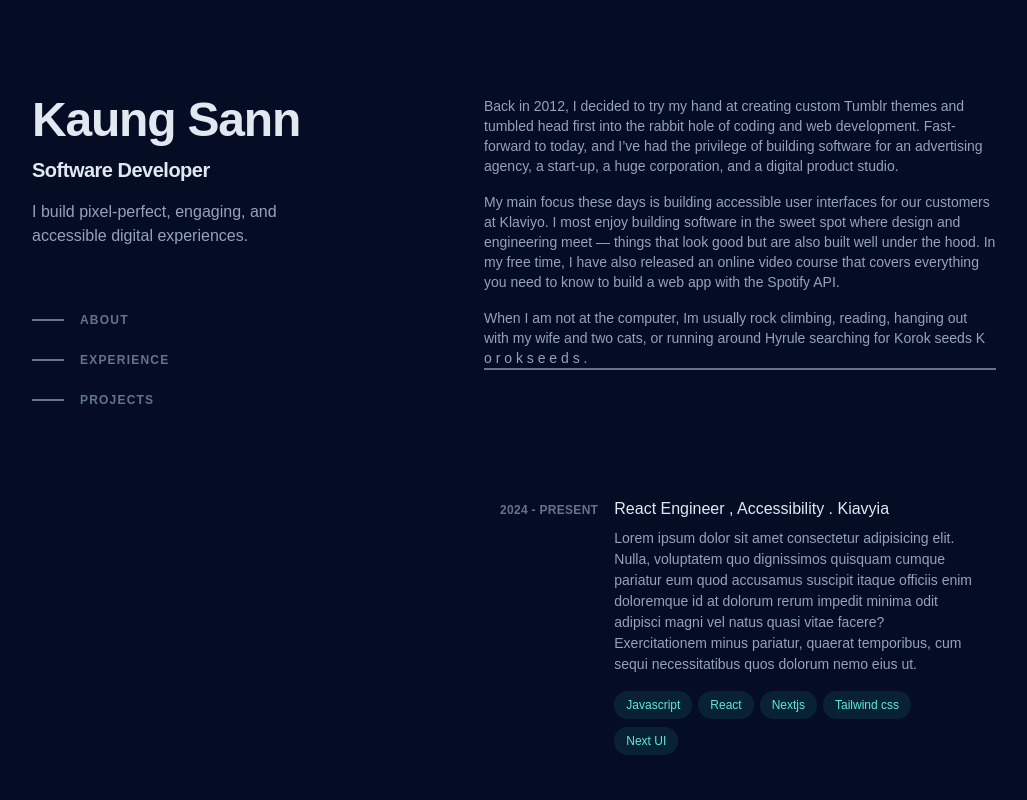
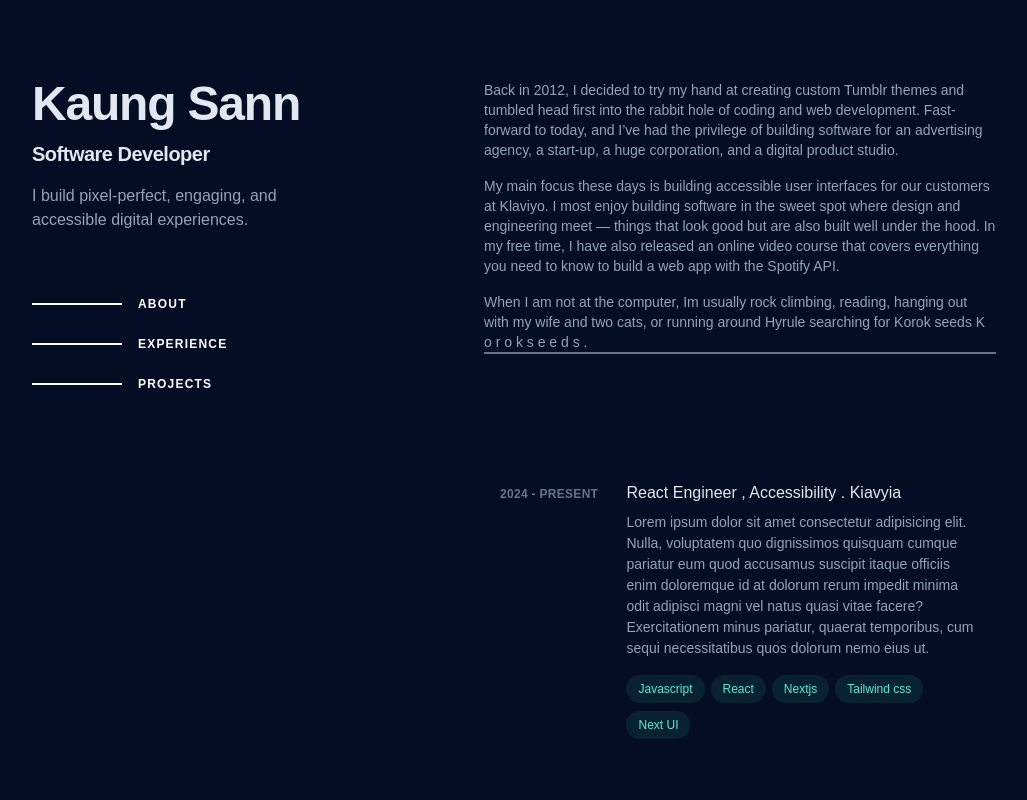
Before and after one commit to kaungsann/Porfolio-2, a React (Vite) app: page / in a window 1280 px wide. Shown: the top 800 px of the page, without its empty margins (144-1171 px from the left). Built offline with nearby package versions, Linux system fonts and the light colour scheme; some icons are missing; a web font is replaced by a local one.

Commit message:
add animate in nav bar and animate icon

```diff
--- a/src/App.css
+++ b/src/App.css
@@ -34,20 +34,40 @@ body {
   color: #4fd1c5;
 }
 
-/* .line-animate {
-  animation: expandLine 0.5s forwards;
-}
-
-.text-animate {
-  animation: changeBackground 0.5s forwards;
-} */
-
 .line-animate {
-  width: 28px; /* Adjust as necessary */
-  transition: width 0.3s ease-in-out;
+  width: 90px;
+  height: 2px;
+  transition: width 0.5s;
 }
 
 .text-animate {
   color: white;
-  transition: color 0.3s ease-in-out;
+  transition: color 0.51s;
 }
+/* .line-animate {
+  animation: lineGrow 0.5s forwards;
+}
+
+.text-animate {
+  animation: textFadeIn 0.5s forwards;
+}
+
+@keyframes lineGrow {
+  from {
+    width: 8px;
+    color: slategray;
+  }
+  to {
+    width: 24px;
+    color: white;
+  }
+}
+
+@keyframes textFadeIn {
+  from {
+    color: slategray;
+  }
+  to {
+    color: white;
+  }
+} */
--- a/src/App.jsx
+++ b/src/App.jsx
@@ -1,5 +1,6 @@
 // import { useState } from "react";
 import "./App.css";
+// import BlackHole from "./components/BlackHoleComponent/BlackHole";
 import Home from "./pages/Home";
 
 function App() {
@@ -94,6 +95,7 @@ function App() {
       <div>
         <Home />
       </div>
+      {/* <BlackHole /> */}
     </>
   );
 }
--- a/src/pages/Home.jsx
+++ b/src/pages/Home.jsx
@@ -1,20 +1,36 @@
 import { Icon } from "@iconify/react";
 import { useEffect, useRef, useState } from "react";
-// import BlackHole from "../components/BlackHoleComponent/BlackHole";
-// import { useState } from "react";
 
 function Home() {
+  const [isAboutVisible, setIsAboutVisible] = useState(false);
   const [isExperienceVisible, setIsExperienceVisible] = useState(false);
+  const [isProjectsVisible, setIsProjectsVisible] = useState(false);
+
+  const aboutRef = useRef(null);
   const experienceRef = useRef(null);
+  const projectsRef = useRef(null);
 
   const handleScroll = () => {
+    const aboutSection = aboutRef.current;
     const experienceSection = experienceRef.current;
+    const projectsSection = projectsRef.current;
+
+    if (aboutSection) {
+      const rect = aboutSection.getBoundingClientRect();
+      const isVisible = rect.top < window.innerHeight && rect.bottom >= 0;
+      setIsAboutVisible(isVisible);
+    }
+
     if (experienceSection) {
       const rect = experienceSection.getBoundingClientRect();
-      const isVisible = rect.top < window.innerHeight && rect.bottom >= 0;
+      const isVisible = rect.top + 800 < window.innerHeight && rect.bottom >= 0;
+      setIsExperienceVisible(isVisible);
+    }
 
-      console.log("is visible", isVisible);
-      setIsExperienceVisible(isVisible);
+    if (projectsSection) {
+      const rect = projectsSection.getBoundingClientRect();
+      const isVisible = rect.top + 800 < window.innerHeight && rect.bottom >= 0;
+      setIsProjectsVisible(isVisible);
     }
   };
 
@@ -25,13 +41,23 @@ function Home() {
       window.removeEventListener("scroll", handleScroll);
     };
   }, []);
+
+  useEffect(() => {
+    console.log("isAboutVisible changed:", isAboutVisible);
+  }, [isAboutVisible]);
+
+  useEffect(() => {
+    console.log("isExperienceVisible changed:", isExperienceVisible);
+  }, [isExperienceVisible]);
+
+  useEffect(() => {
+    console.log("isProjectsVisible changed:", isProjectsVisible);
+  }, [isProjectsVisible]);
   return (
-    <>
-      {/* {showHole && <BlackHole />} */}
-
+    <div className="relative">
       <div className="lg:w-4/5 grid grid-cols-1 lg:grid-cols-2 mx-auto relative">
         {/* title page */}
-        <div className="mt-10 lg:mt-24 md:mt-16 mx-4 md:mx-6 lg:mx-0 xl:ml-12 lg:fixed">
+        <div className="mt-10 lg:mt-20 md:mt-16 mx-6 lg:mx-0 xl:ml-12 lg:fixed">
           <header>
             <div>
               <h1 className="text-4xl font-bold tracking-tight text-slate-200 sm:text-5xl">
@@ -47,35 +73,57 @@ function Home() {
               <nav aria-label="">
                 <ul className="mt-16 hidden lg:block">
                   <li className="mb-6 flex items-center">
-                    <span className="line w-8 h-0.5 bg-slate-500"></span>
-                    <span className="nav-text text-xs font-bold uppercase tracking-widest text-slate-500 group-hover:text-slate-200 group-focus-visible:text-slate-200 ml-4">
+                    <span
+                      className={`line   ${
+                        isAboutVisible
+                          ? "line-animate bg-white"
+                          : "bg-slate-500 w-8 h-0.5"
+                      }`}
+                    ></span>
+                    <span
+                      className={`nav-text text-xs font-bold uppercase tracking-widest  group-hover:text-slate-200 group-focus-visible:text-slate-200 ml-4 ${
+                        isAboutVisible ? "text-animate" : "text-slate-500"
+                      }`}
+                    >
                       About
                     </span>
                   </li>
                   <li className="mb-6 flex items-center">
                     <span
-                      className={`line w-8 h-0.5 bg-slate-500 ${
-                        isExperienceVisible ? "line-animate" : ""
+                      className={`line   ${
+                        isExperienceVisible
+                          ? "line-animate bg-white"
+                          : "bg-slate-500 w-8 h-0.5"
                       }`}
                     ></span>
                     <span
-                      className={`nav-text text-xs font-bold uppercase tracking-widest text-slate-500 group-hover:text-slate-200 group-focus-visible:text-slate-200 ml-4 ${
-                        isExperienceVisible ? "text-animate" : ""
+                      className={`nav-text text-xs font-bold uppercase tracking-widest  group-hover:text-slate-200 group-focus-visible:text-slate-200 ml-4 ${
+                        isExperienceVisible ? "text-animate" : "text-slate-500"
                       }`}
                     >
                       EXPERIENCE
                     </span>
                   </li>
                   <li className="mb-6 flex items-center">
-                    <span className="line w-8 h-0.5 bg-slate-500"></span>
-                    <span className="nav-text text-xs font-bold uppercase tracking-widest text-slate-500 group-hover:text-slate-200 group-focus-visible:text-slate-200 ml-4">
+                    <span
+                      className={`line   ${
+                        isProjectsVisible
+                          ? "line-animate bg-white"
+                          : "bg-slate-500 w-8 h-0.5"
+                      }`}
+                    ></span>
+                    <span
+                      className={`nav-text text-xs font-bold uppercase tracking-widest  group-hover:text-slate-200 group-focus-visible:text-slate-200 ml-4 ${
+                        isProjectsVisible ? "text-animate" : "text-slate-500"
+                      }`}
+                    >
                       PROJECTS
                     </span>
                   </li>
                 </ul>
               </nav>
             </div>
-            <ul className="flex mt-8 lg:mt-40 items-center">
+            <ul className="flex mt-8 lg:mt-40  items-center">
               <li className="mr-5 text-3xl shrink-0">
                 <Icon icon="mdi:github" className="text-slate-500" />
               </li>
@@ -100,9 +148,9 @@ function Home() {
           </header>
         </div>
         {/* Scroll Page */}
-        <div className="mt-10 lg:mt-24 md:mt-16 md:mx-6 mx-4 lg:ml-[500px] lg:mt-18 lg:w-full">
+        <div className="mt-10 lg:mt-20 md:mt-16 mx-6 lg:ml-[500px] lg:mt-18 lg:w-full">
           <main>
-            <section className="border-b-2 border-b-slate-500">
+            <section className="border-b-2 border-b-slate-500" ref={aboutRef}>
               <h2 className="lg:hidden my-8 font-bold text-md text-slate-200 py-6 opacity-90 sticky top-0 bg-[#050d24]">
                 About
               </h2>
@@ -135,8 +183,8 @@ function Home() {
               <h2 className="lg:hidden my-8 font-bold text-md text-slate-200 py-6 opacity-90  sticky top-0 bg-[#050d24]">
                 EXPERIENCE
               </h2>
-              <div className="lg:p-4 md:flex md:justify-between lg:hover:bg-gray-900 hover:rounded-lg mb-12 cursor-pointer hovered-div">
-                <header className="md:w-1/4	z-10 mb-2 mt-1 text-xs font-semibold uppercase tracking-wide text-slate-500 sm:col-span-2">
+              <div className="lg:p-4 md:flex md:justify-between lg:hover:bg-gray-900 hover:rounded-lg mb-12 cursor-pointer hovered-div transition-all duration-300 ease-in-out">
+                <header className="md:w-1/4	z-10 mb-2 mt-1 lg:mr-4 text-xs font-semibold uppercase tracking-wide text-slate-500 sm:col-span-2">
                   2024 - Present
                 </header>
                 <div className="md:w-4/5">
@@ -169,8 +217,8 @@ function Home() {
                   </ul>
                 </div>
               </div>
-              <div className="lg:p-4 md:flex md:justify-between lg:hover:bg-gray-900 hover:rounded-lg mb-12 cursor-pointer hovered-div">
-                <header className="md:w-1/4	z-10 mb-2 mt-1 text-xs font-semibold uppercase tracking-wide text-slate-500 sm:col-span-2">
+              <div className="lg:p-4 md:flex md:justify-between lg:hover:bg-gray-900 hover:rounded-lg mb-12 cursor-pointer hovered-div transition-all duration-300 ease-in-out">
+                <header className="md:w-1/4	z-10 mb-2 mt-1 lg:mr-4 text-xs font-semibold uppercase tracking-wide text-slate-500 sm:col-span-2">
                   2024 - Present
                 </header>
                 <div className="md:w-4/5">
@@ -203,8 +251,8 @@ function Home() {
                   </ul>
                 </div>
               </div>
-              <div className="lg:p-4 md:flex md:justify-between lg:hover:bg-gray-900 hover:rounded-lg mb-12 cursor-pointer hovered-div">
-                <header className="md:w-1/4	z-10 mb-2 mt-1 text-xs font-semibold uppercase tracking-wide text-slate-500 sm:col-span-2">
+              <div className="lg:p-4 md:flex md:justify-between lg:hover:bg-gray-900 hover:rounded-lg mb-12 cursor-pointer hovered-div transition-all duration-300 ease-in-out">
+                <header className="md:w-1/4	z-10 mb-2 mt-1 lg:mr-4 text-xs font-semibold uppercase tracking-wide text-slate-500 sm:col-span-2">
                   2024 - Present
                 </header>
                 <div className="md:w-4/5">
@@ -237,8 +285,8 @@ function Home() {
                   </ul>
                 </div>
               </div>
-              <div className="lg:p-4 md:flex md:justify-between lg:hover:bg-gray-900 hover:rounded-lg mb-12 cursor-pointer hovered-div">
-                <header className="md:w-1/4	z-10 mb-2 mt-1 text-xs font-semibold uppercase tracking-wide text-slate-500 sm:col-span-2">
+              <div className="lg:p-4 md:flex md:justify-between lg:hover:bg-gray-900 hover:rounded-lg mb-12 cursor-pointer hovered-div transition-all duration-300 ease-in-out">
+                <header className="md:w-1/4	z-10 mb-2 lg:mr-4 mt-1 text-xs font-semibold uppercase tracking-wide text-slate-500 sm:col-span-2">
                   2024 - Present
                 </header>
                 <div className="md:w-4/5">
@@ -272,12 +320,12 @@ function Home() {
                 </div>
               </div>
             </section>
-            <section className="mt-28">
+            <section className="mt-28" ref={projectsRef}>
               <h2 className="lg:hidden my-8 font-bold text-md text-slate-200 py-6 opacity-90  sticky top-0 bg-[#050d24]">
                 PROJECTS
               </h2>
               <ul>
-                <li className="lg:px-4 lg:py-6 lg:mt-16 mb-12 cursor-pointer lg:hover:bg-gray-900 hover:rounded-lg hovered-div">
+                <li className="lg:px-4 lg:py-6 lg:mt-16 mb-12 cursor-pointer lg:hover:bg-gray-900 hover:rounded-lg hovered-div transition-all duration-300 ease-in-out">
                   <div className="flex flex-col-reverse md:flex-row lg:flex-row">
                     <img
                       src="https://media.istockphoto.com/id/1257531806/vector/anime-touch-background-illustration-of-cityscape-made-in-vector.jpg?s=170667a&w=0&k=20&c=oAxoErbybiPYSnsGdUyxWQRJt4ifQ_-wLwCe-FugDNQ="
@@ -312,7 +360,7 @@ function Home() {
                     </div>
                   </div>
                 </li>
-                <li className="lg:px-4 lg:py-6 lg:mt-16 mb-12 cursor-pointer lg:hover:bg-gray-900 hover:rounded-lg hovered-div">
+                <li className="lg:px-4 lg:py-6 lg:mt-16 mb-12 cursor-pointer lg:hover:bg-gray-900 hover:rounded-lg hovered-div transition-all duration-300 ease-in-out">
                   <div className="flex flex-col-reverse md:flex-row lg:flex-row">
                     <img
                       src="https://media.istockphoto.com/id/1257531806/vector/anime-touch-background-illustration-of-cityscape-made-in-vector.jpg?s=170667a&w=0&k=20&c=oAxoErbybiPYSnsGdUyxWQRJt4ifQ_-wLwCe-FugDNQ="
@@ -347,7 +395,7 @@ function Home() {
                     </div>
                   </div>
                 </li>
-                <li className="lg:px-4 lg:py-6 lg:mt-16 mb-12 cursor-pointer lg:hover:bg-gray-900 hover:rounded-lg hovered-div">
+                <li className="lg:px-4 lg:py-6 lg:mt-16 mb-12 cursor-pointer lg:hover:bg-gray-900 hover:rounded-lg hovered-div transition-all duration-300 ease-in-out">
                   <div className="flex flex-col-reverse md:flex-row lg:flex-row">
                     <img
                       src="https://media.istockphoto.com/id/1257531806/vector/anime-touch-background-illustration-of-cityscape-made-in-vector.jpg?s=170667a&w=0&k=20&c=oAxoErbybiPYSnsGdUyxWQRJt4ifQ_-wLwCe-FugDNQ="
@@ -384,7 +432,7 @@ function Home() {
                 </li>
               </ul>
             </section>
-            <footer className="max-w-md pb-24 lg:ml-4 text-sm lg:mb-20 text-slate-500 sm:pb-0">
+            <footer className="max-w-md pb-24 lg:ml-4 text-sm  lg:mb-20 xl:mb- 12  text-slate-500 sm:pb-0">
               <p>
                 Loosely designed in Figma and coded in Visual Studio Code by
                 yours truly. Built with Next.js and Tailwind CSS, deployed with
@@ -394,13 +442,19 @@ function Home() {
           </main>
         </div>
       </div>
-      {/* <button
-        onClick={() => setShowHole(!showHole)}
-        className="absolute right-3 bottom-8 bg-red-600"
-      >
-        click image
-      </button> */}
-    </>
+
+      <button className="absolute right-1 md:right-3 bottom-4 md:bottom-6 lg:bottom-8">
+        <img
+          width="100"
+          height="86"
+          decoding="async"
+          data-nimg="1"
+          loading="lazy"
+          alt="Spinning Tardis from Doctor Who"
+          src="https://brittanychiang.com/_next/image?url=%2Fimages%2Ftardis%2Frotate.gif&w=256&q=75"
+        />
+      </button>
+    </div>
   );
 }
 
```
Also changed, not shown: src/components/BlackHoleComponent/BlackHole.jsx (+8 -3 lines), src/assets/images/blackhole.gif (added), src/assets/images/roundimage.gif (added).
